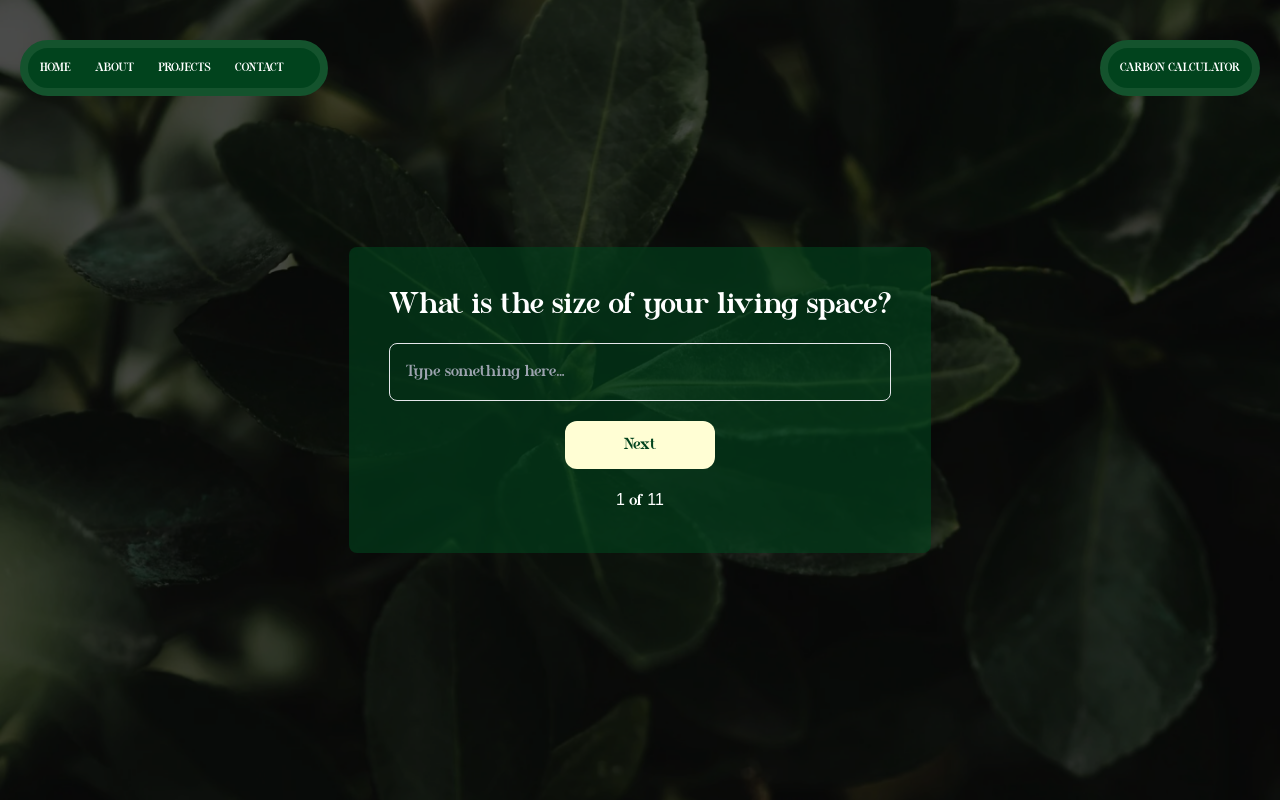
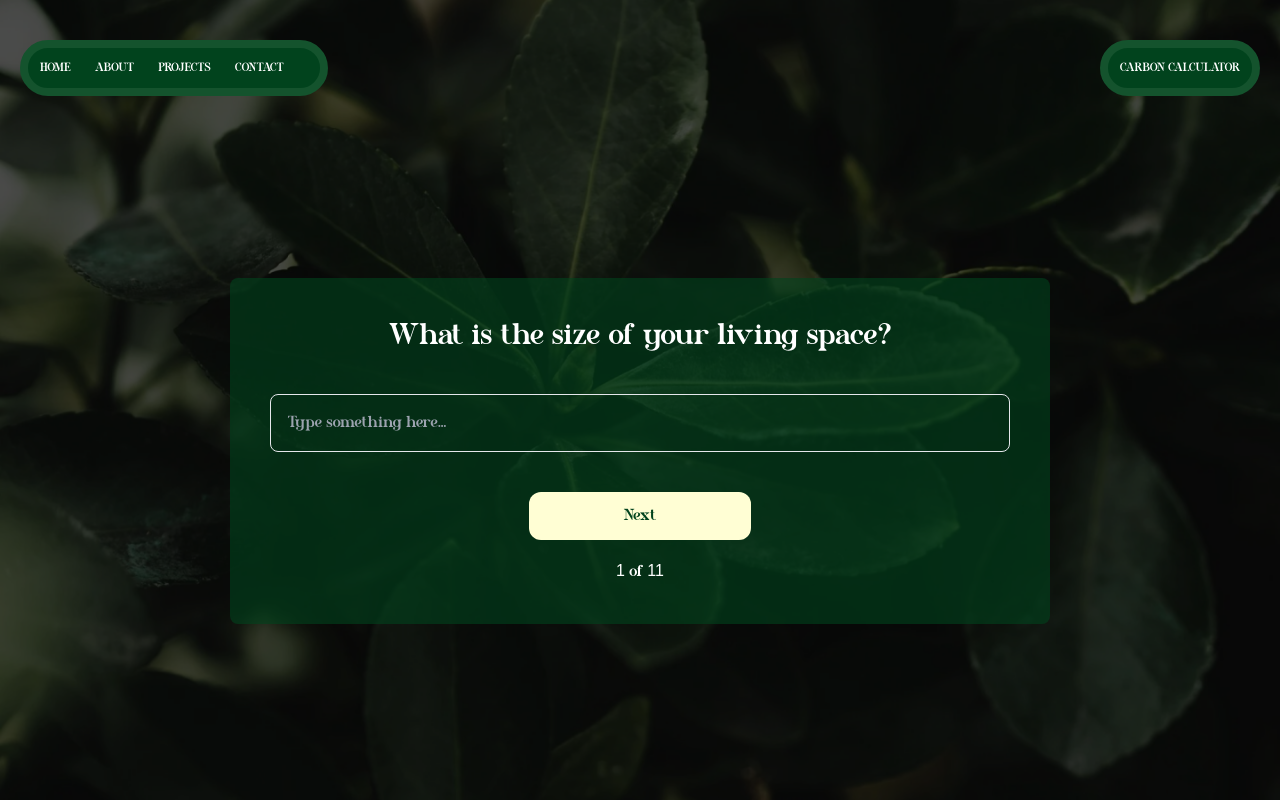
Before and after one commit to Mcnoble1/Chemotronix-v2, a Next.js app: page /calculator in a window 1280 px wide. Both pictures are taken after a click on the button "Start Calculating". Shown: the top 800 px of the page. Built offline with nearby package versions, Linux system fonts and the light colour scheme.

Commit message:
feat: updated calculator page :octocat:

```diff
--- a/components/Calculator/index.tsx
+++ b/components/Calculator/index.tsx
@@ -1,7 +1,7 @@
 'use client'
 import React, { useState } from 'react';
 import { FontAwesomeIcon } from '@fortawesome/react-fontawesome';
-import { faArrowLeft } from '@fortawesome/free-solid-svg-icons';
+import { faArrowLeft, faArrowRight } from '@fortawesome/free-solid-svg-icons';
 
 
 const Calculator = () => {
@@ -41,7 +41,9 @@ const Calculator = () => {
                 <>
                     <div>
                         <h1 className="text-6xl text-white mb-5">Carbon Footprint Calculator.</h1>
-                        <button onClick={handleStartCalculating} className="text-2xl rounded-2xl p-4 text-[#01431D]  bg-[#FFFED4]">Start Calculating</button>
+                        <button onClick={handleStartCalculating} className="text-2xl rounded-2xl p-4 text-[#01431D]  bg-[#FFFED4]">Start Calculating
+                        <FontAwesomeIcon icon={faArrowRight} className="text-[#01431D] text-2xl ml-5" />
+                        </button>
                     </div>
 
                     <div className="rounded-lg bg-[#01431D]/60 h-fit p-10 text-white">
@@ -49,16 +51,16 @@ const Calculator = () => {
                     </div>
                 </>
                 ) : (
-                    <div className="rounded-lg flex flex-col bg-[#01431D]/60 h-fit p-10 text-white">
+                    <div className="rounded-lg flex flex-col bg-[#01431D]/60 h-fit w-[80%] mt-[10%] p-10 text-white">
                     <div className="flex items-center mb-5">
                         {currentQuestion >= 1 && (
                             <button onClick={handleBack} className="mr-3">
                                 <FontAwesomeIcon icon={faArrowLeft} />
                             </button>
                          )}
-                        <h1 className="text-3xl flex-grow">{questions[currentQuestion]}</h1>
+                        <h1 className="text-3xl flex-grow text-center mb-5">{questions[currentQuestion]}</h1>
                     </div>
-                    <input type="text" placeholder="Type something here..." className="bg-transparent border mb-5 rounded-lg outline-none p-4" />
+                    <input type="text" placeholder="Type something here..." className="bg-transparent border mb-10 rounded-lg outline-none p-4" />
                     {currentQuestion < questions.length - 1 && (
                         <button onClick={handleNext} className="bg-[#FFFED4] p-3 mb-5  text-[#01431D] rounded-xl w-[30%] mx-[35%]">Next</button>
                     )}
```
